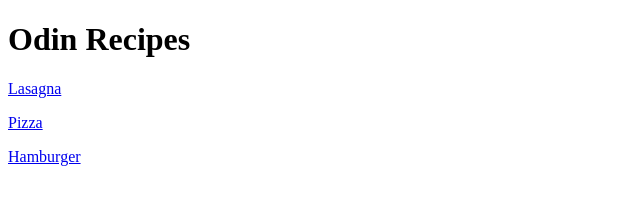
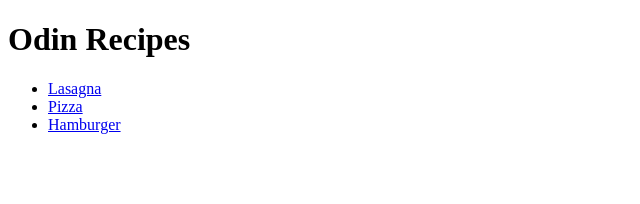
Before and after one commit to LucidKreaxions/odin-recipes, a plain HTML site: page index.html in a window 1280 px wide. Shown: the whole page, without its empty margins (0-640 px from the left). Drawn offline with Linux system fonts and the light colour scheme.

Commit message:
Changed paragraphs to unorder list in main page

```diff
--- a/index.html
+++ b/index.html
@@ -8,15 +8,10 @@
 </head>
 <body>
     <h1>Odin Recipes</h1>
-    <a href="recipes\lasagna.html">Lasagna</a>
-
-    <p>
-        <a href="recipes\pizza.html">Pizza</a>
-    </p>
-
-    <p>
-        <a href="recipes\hamburger.html">Hamburger</a>
-    </p>
-
+    <ul>
+        <li><a href="recipes\lasagna.html">Lasagna</a></li>
+        <li><a href="recipes\pizza.html">Pizza</a></li>
+        <li><a href="recipes\hamburger.html">Hamburger</a></li>
+    </ul>
 </body>
 </html>
```
